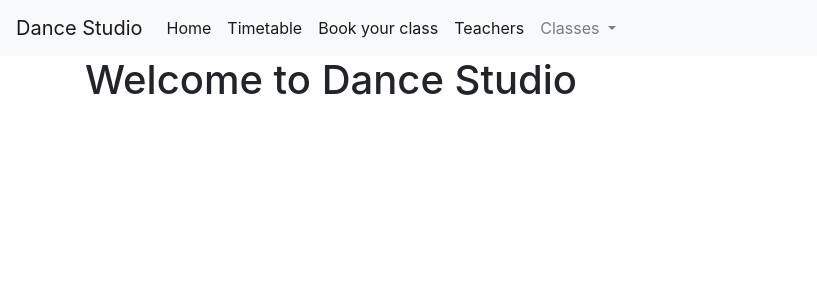
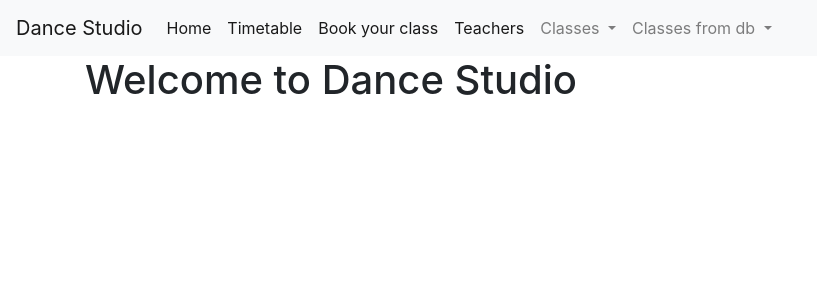
Before and after one commit to alona-ruda/dance_studio, a Flask app: page / in a window 1280 px wide. Shown: the top 300 px of the page, without its empty margins (0-817 px from the left). Run offline with Flask 3, Linux system fonts and the light colour scheme; data comes from the database, SQL or seed files in the repository; some libraries are stand-ins or nearby versions.

Commit message:
Dropdown updated to for cycle

```diff
--- a/app.py
+++ b/app.py
@@ -2,6 +2,9 @@ import sqlite3
 from flask import Flask, render_template, request, url_for, flash, redirect
 from werkzeug.exceptions import abort
 
+# from flask_login import LoginManager
+# login_manager = LoginManager()
+# login_manager.init_app(app)
 
 def get_db_connection():
     conn = sqlite3.connect('database.db')
@@ -45,7 +48,10 @@ app.config['SECRET_KEY'] = 'your secret key'
 
 @app.route('/')
 def index():
-    return render_template('index.html')
+    conn = get_db_connection()
+    dance_classes = conn.execute('SELECT * FROM dance_classes').fetchall()
+    conn.close()
+    return render_template('index.html', dance_classes=dance_classes)
 
 @app.route('/teachers')
 def teachers():
--- a/templates/base.html
+++ b/templates/base.html
@@ -44,6 +44,21 @@
                 </div>
               </li>
 
+              <li class="nav-item dropdown">
+                <a class="nav-link dropdown-toggle" href="#" id="navbarDropdownS" role="button" data-toggle="dropdown" aria-haspopup="true" aria-expanded="false">
+                  Classes from db
+                </a>
+                <div class="dropdown-menu" aria-labelledby="navbarDropdown">
+                  {% for dance_class in dance_classes %}
+                      <p>
+                        <a class="dropdown-item" href="{{ url_for('dance_class', dance_class_id=dance_class['dance_class_id']) }}">
+                          {{ dance_class['dance_class_name'] }}
+                        </a>
+                      </p>
+                  {% endfor %}
+                </div>
+              </li>
+
             </li>
 
             </ul>
@@ -53,6 +68,7 @@
         {% block content %} {% endblock %}
     </div>
 
+
     <!-- Optional JavaScript -->
     <!-- jQuery first, then Popper.js, then Bootstrap JS -->
     <script src="https://code.jquery.com/jquery-3.3.1.slim.min.js" integrity="sha384-q8i/X+965DzO0rT7abK41JStQIAqVgRVzpbzo5smXKp4YfRvH+8abtTE1Pi6jizo" crossorigin="anonymous"></script>
--- a/templates/index.html
+++ b/templates/index.html
@@ -2,4 +2,5 @@
 
 {% block content %}
     <h1>{% block title %} Welcome to Dance Studio {% endblock %}</h1>
+
 {% endblock %}
```
